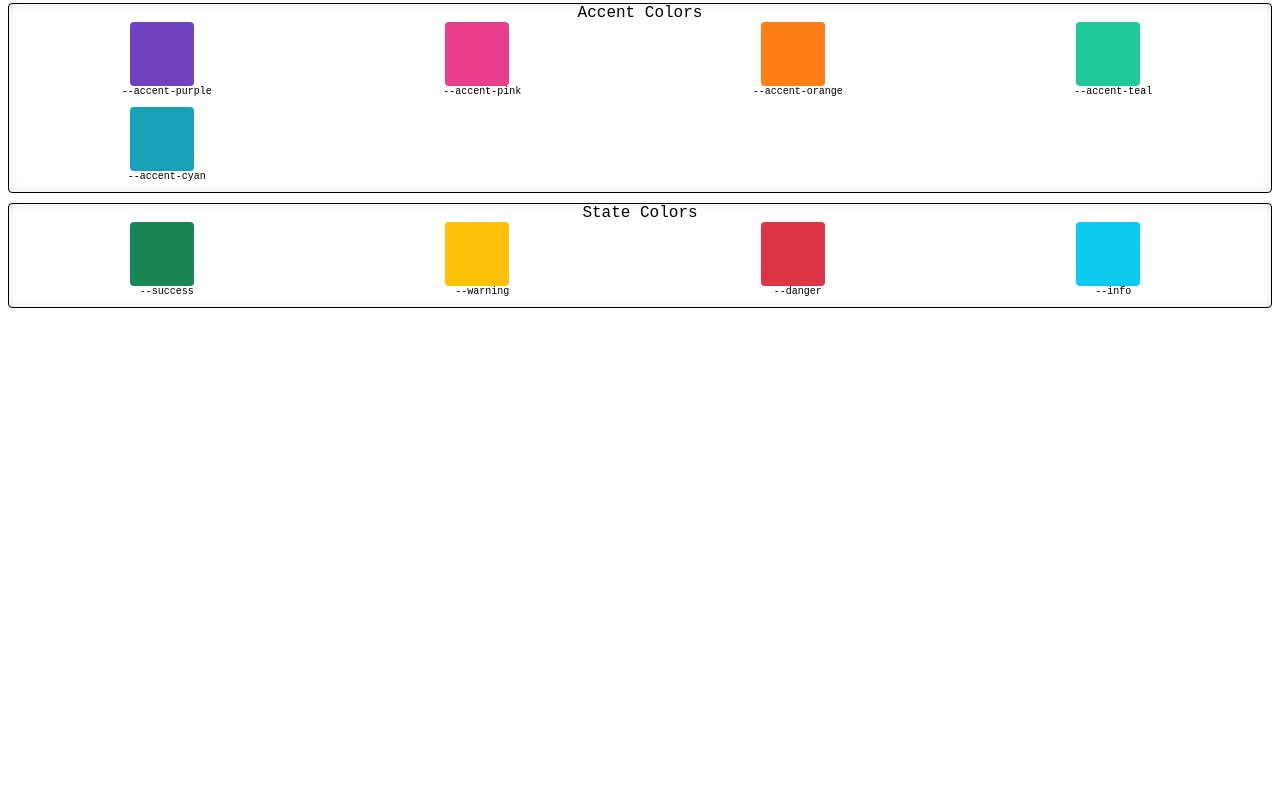
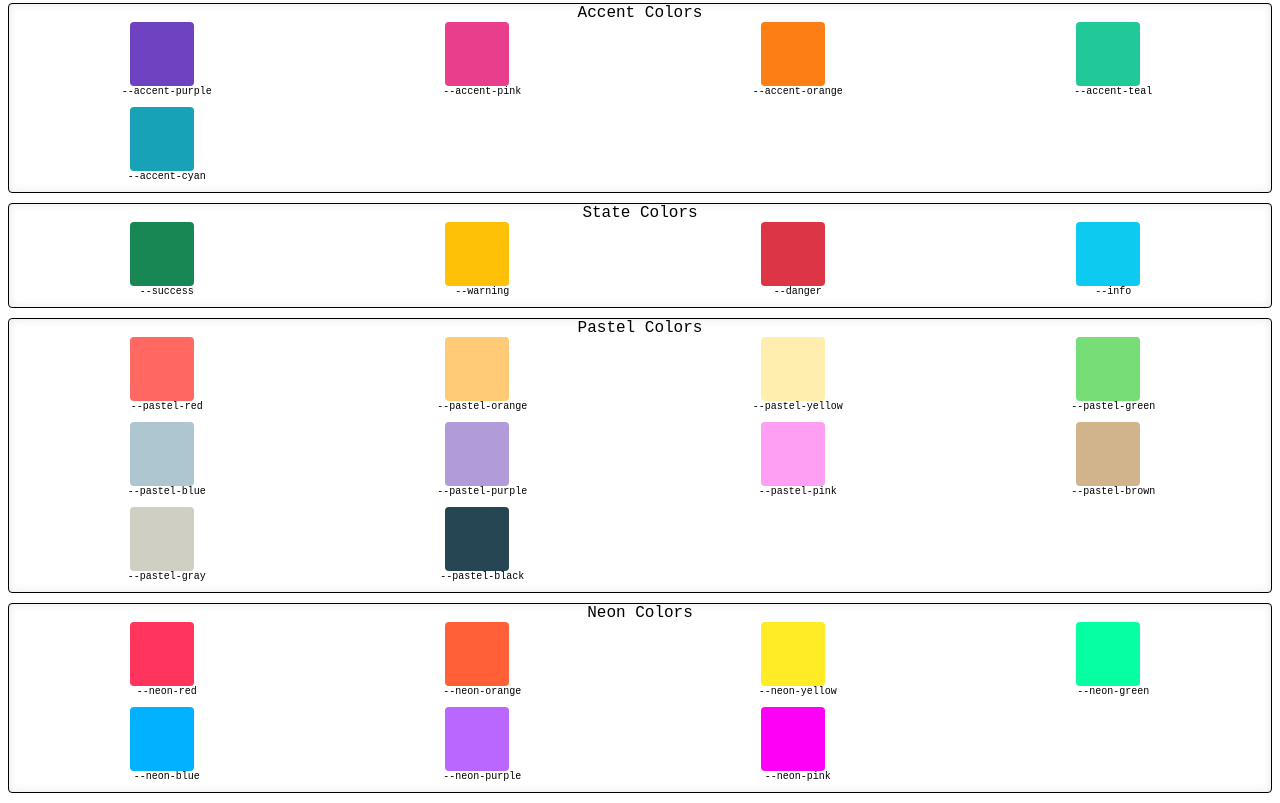
Before and after one commit to dasrecord/styles_collection, a plain HTML site: page index.html in a window 1280 px wide. Shown: the part 707-1510 px from the top of the page. Before the commit the page ends 1025 px from the top, so only its background shows below. Drawn offline with Linux system fonts and the light colour scheme.

Commit message:
Add pastel and neon color swatches to the color palette

```diff
--- a/custom.css
+++ b/custom.css
@@ -42,6 +42,25 @@
     --blessed-lavender :#ae9def;
     --blessed-font: #531a4a;
 
+    /* Pastels */
+    --pastel-red: #ff6961;
+    --pastel-orange: #ffcb77;
+    --pastel-yellow: #ffeead;
+    --pastel-green: #77dd77;
+    --pastel-blue: #aec6cf;
+    --pastel-purple: #b19cd9;
+    --pastel-pink: #ff9ff3;
+    --pastel-brown: #d2b48c;
+    --pastel-gray: #cfcfc4;
+    --pastel-black: #264653;
 
+    /* Neon Colors */
+    --neon-red: #ff355e;
+    --neon-orange: #ff6037;
+    --neon-yellow: #ffec27;
+    --neon-green: #05ffa1;
+    --neon-blue: #00b2ff;
+    --neon-purple: #b967ff;
+    --neon-pink: #ff00f7;
 
 }
--- a/index.html
+++ b/index.html
@@ -200,5 +200,83 @@
         </div>
       </div>
     </div>
+    <div class="group">
+      Pastel Colors
+      <div class="swatches">
+        <div class="swatch">
+          <div style="background-color: var(--pastel-red)"></div>
+          <span>--pastel-red</span>
+        </div>
+        <div class="swatch">
+          <div style="background-color: var(--pastel-orange)"></div>
+          <span>--pastel-orange</span>
+        </div>
+        <div class="swatch">
+          <div style="background-color: var(--pastel-yellow)"></div>
+          <span>--pastel-yellow</span>
+        </div>
+        <div class="swatch">
+          <div style="background-color: var(--pastel-green)"></div>
+          <span>--pastel-green</span>
+        </div>
+        <div class="swatch">
+          <div style="background-color: var(--pastel-blue)"></div>
+          <span>--pastel-blue</span>
+        </div>
+        <div class="swatch">
+          <div style="background-color: var(--pastel-purple)"></div>
+          <span>--pastel-purple</span>
+        </div>
+        <div class="swatch">
+          <div style="background-color: var(--pastel-pink)"></div>
+          <span>--pastel-pink</span>
+        </div>
+        <div class="swatch">
+          <div style="background-color: var(--pastel-brown)"></div>
+          <span>--pastel-brown</span>
+        </div>
+        <div class="swatch">
+          <div style="background-color: var(--pastel-gray)"></div>
+          <span>--pastel-gray</span>
+        </div>
+        <div class="swatch">
+          <div style="background-color: var(--pastel-black)"></div>
+          <span>--pastel-black</span>
+        </div>
+      </div>
+    </div>
+    <div class="group">
+      Neon Colors
+      <div class="swatches">
+        <div class="swatch">
+          <div style="background-color: var(--neon-red)"></div>
+          <span>--neon-red</span>
+        </div>
+        <div class="swatch">
+          <div style="background-color: var(--neon-orange)"></div>
+          <span>--neon-orange</span>
+        </div>
+        <div class="swatch">
+          <div style="background-color: var(--neon-yellow)"></div>
+          <span>--neon-yellow</span>
+        </div>
+        <div class="swatch">
+          <div style="background-color: var(--neon-green)"></div>
+          <span>--neon-green</span>
+        </div>
+        <div class="swatch">
+          <div style="background-color: var(--neon-blue)"></div>
+          <span>--neon-blue</span>
+        </div>
+        <div class="swatch">
+          <div style="background-color: var(--neon-purple)"></div>
+          <span>--neon-purple</span>
+        </div>
+        <div class="swatch">
+          <div style="background-color: var(--neon-pink)"></div>
+          <span>--neon-pink</span>
+        </div>
+      </div>
+    </div>
   </body>
 </html>
```
